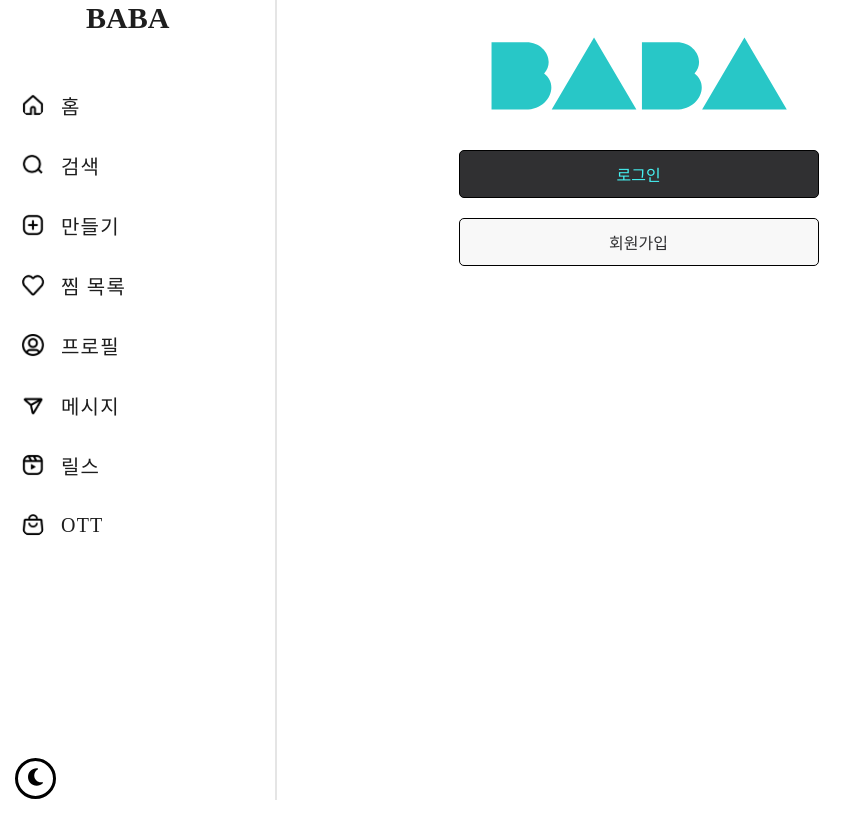
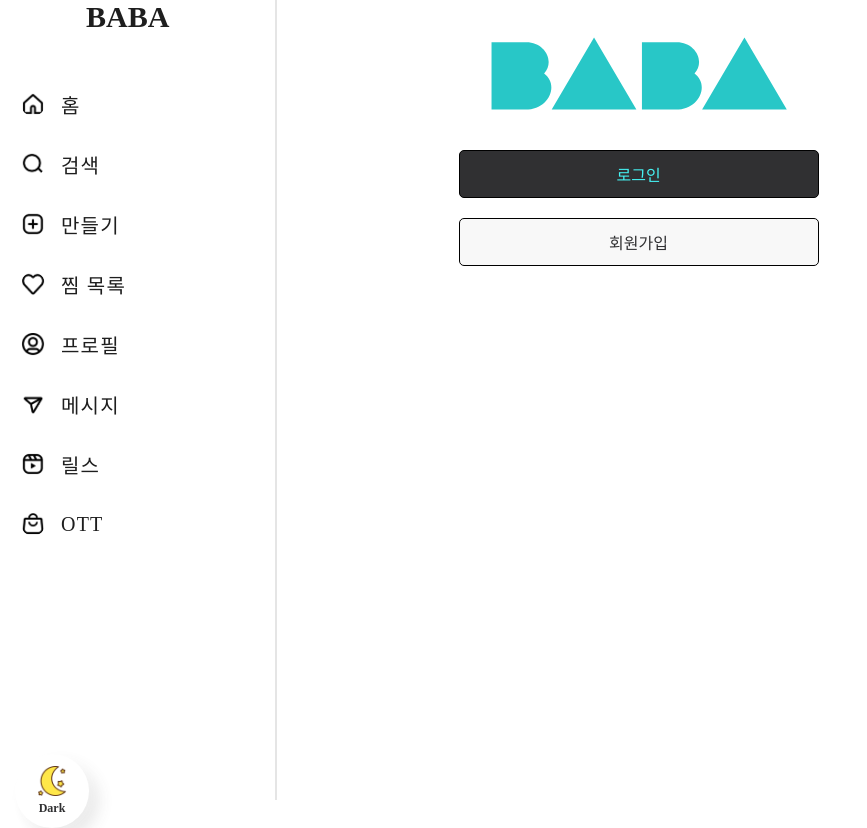
Before and after one commit to hyeonjuuu/FESP01-BABA, a React (Vite) app: page / in a window 1280 px wide. Shown: the whole page, without its empty margins (0-867 px from the left). Before the commit the page ends 800 px from the top, so only its background shows below. Built offline with nearby package versions, Linux system fonts and the light colour scheme; a web font is replaced by a local one.

Commit message:
:bug: [Fix] 상세정보페이지 다크모두 오류사항 해결 및 다크모드 아이콘 변경
상세페이지의 다크모드가 적용안되는 부분을 해결하였습니다. 또한 다크모드 아이콘을 변경하고 이미지를 추가하였습니다.

```diff
--- a/src/api/getTrailer.ts
+++ b/src/api/getTrailer.ts
@@ -28,10 +28,8 @@ export const getTrailer = async (
     )
 
     return response.data.items
-
-    return []
   } catch (error) {
     console.error('트레일러를 가져오는 중 오류 발생:', error)
-    throw error // 더 상세한 오류 처리가 필요할 경우 여기서 처리하세요.
+    throw error
   }
 }
--- a/src/components/DarkModeIcon.tsx
+++ b/src/components/DarkModeIcon.tsx
@@ -1,7 +1,7 @@
 import styled from 'styled-components'
 import { useSpring, animated } from 'react-spring'
-import { FontAwesomeIcon } from '@fortawesome/react-fontawesome'
-import { faMoon, faSun } from '@fortawesome/free-solid-svg-icons'
+import moon from '@/assets/moonImage.png'
+import sun from '@/assets/lightIcon.png'
 
 interface DarkModeToggleIconProps {
   $isDarkMode: boolean
@@ -21,9 +21,10 @@ const DarkModeToggleIcon = ({
 
   return (
     <Wrapper onClick={toggleDarkModeAni} $isDarkMode={$isDarkMode}>
-      <animated.div style={{ ...iconSpring }}>
-        <FontAwesomeIcon icon={$isDarkMode ? faSun : faMoon} />
-      </animated.div>
+      <IconWrapper style={iconSpring}>
+        <Img src={$isDarkMode ? sun : moon} alt="" $isDarkMode={$isDarkMode} />
+        <ButtonText>{$isDarkMode ? 'Light' : 'Dark'}</ButtonText>
+      </IconWrapper>
     </Wrapper>
   )
 }
@@ -34,11 +35,52 @@ const Wrapper = styled.div<{ $isDarkMode: boolean }>`
   display: flex;
   justify-content: center;
   align-items: center;
-  width: 35px;
-  height: 35px;
+  width: 74px;
+  height: 74px;
   border-radius: 50%;
-  border-style: solid;
   cursor: pointer;
+
+  background-color: ${props => (props.$isDarkMode ? '#1E1E1E' : '#FFF')};
+  box-shadow:
+    -1px -3px 15px rgba(255, 255, 255, 0.5),
+    10px 10px 15px rgba(70, 70, 70, 0.12);
+  transition: background-color 0.3s;
+  /* border: 1.5px solid
+    ${props => (props.$isDarkMode ? '#FFF' : 'rgba(0, 0, 0, 0.8)')}; */
+
+  &:hover {
+    background-color: ${props => (props.$isDarkMode ? '#343434' : '#F5F5F5')};
+  }
+`
+
+const IconWrapper = styled(animated.div)`
   font-size: 20px;
-  color: ${props => (props.$isDarkMode ? 'white' : 'black')};
+  color: inherit;
+  display: flex;
+  flex-direction: column;
+  justify-content: center;
+  align-items: center;
 `
+
+const ButtonText = styled.span`
+  margin-top: 5px;
+  font-size: 12px;
+  font-weight: 600;
+`
+
+const Img = styled.img<{ $isDarkMode: boolean }>`
+  width: 30px;
+  height: 30px;
+  filter: ${props =>
+    props.$isDarkMode
+      ? 'invert(85%) sepia(1) saturate(1000%) hue-rotate(295deg) brightness(110%) contrast(100%)'
+      : 'none'};
+  transition: filter 0.3s;
+
+  &:hover {
+    filter: ${props =>
+      props.$isDarkMode
+        ? 'invert(60%) sepia(1) saturate(1000%) hue-rotate(295deg) brightness(110%) contrast(100%)'
+        : 'brightness(80%)'};
+  }
+`
--- a/src/components/movieInfo/Iframe.tsx
+++ b/src/components/movieInfo/Iframe.tsx
@@ -1,5 +1,5 @@
 interface IfarmeProps {
-  videoId: string
+  videoId?: string
 }
 
 function Iframe({ videoId }: IfarmeProps) {
@@ -7,10 +7,12 @@ function Iframe({ videoId }: IfarmeProps) {
     <iframe
       id="ytplayer"
       // type="text/html"
-      src={`https://www.youtube.com/embed/${videoId}?autoplay=1&mute=1&controls=0&disablekb=1&modestbranding=1`}
+      src={`https://www.youtube.com/embed/${videoId}`}
       allowFullScreen
       allow="autoplay"
-      className="aspect-video w-full"
+      width={'400px'}
+      height={'250px'}
+      style={{ margin: '6px 11px' }}
     ></iframe>
   )
 }
--- a/src/pages/MainPage.tsx
+++ b/src/pages/MainPage.tsx
@@ -3,6 +3,7 @@ import FeedComponent from '@/components/FeedComponent'
 import CategoryComponent from '@/components/CategoryComponent'
 import RecommendContentsSection from '@/layout/RecommendContentsSection'
 import { useEffect, useState } from 'react'
+import GoingUpBtn from '@/components/GoingUpBtn'
 
 function Main() {
   const [windowWidth, setWindowWidth] = useState(window.innerWidth)
@@ -27,6 +28,7 @@ function Main() {
 
         <FeedComponent />
       </Wrapper>
+      <GoingUpBtn />
     </>
   )
 }
--- a/src/pages/MovieInfo.tsx
+++ b/src/pages/MovieInfo.tsx
@@ -1,20 +1,21 @@
 import { MovieInfo } from '@/types'
+import { runtime } from '@/utils/runtime'
+import { yearCalc } from '@/utils/yearCalc'
+import { useEffect, useState } from 'react'
 import { useParams } from 'react-router-dom'
-import styled from 'styled-components'
+import { getTrailer } from '@/api/getTrailer'
+import GoingUpBtn from '@/components/GoingUpBtn'
+import useThemeStore from '@/store/useThemeStore'
+import Iframe from '@/components/movieInfo/Iframe'
+import { getMovieCrew } from '@/api/tmdbDetailData'
+import DetailReview from '@/components/DetailReview'
+import CastInfo from '@/components/movieInfo/CastInfo'
+import styled, { ThemeProvider } from 'styled-components'
+import { faStar } from '@fortawesome/free-solid-svg-icons'
+import { FontAwesomeIcon } from '@fortawesome/react-fontawesome'
 import { findMovieDirector, getDetailData } from '@/api/tmdbDetailData'
+import { getReviewData, getReviewDataWithUserInfo } from '@/api/getReviewData'
 // import { getReviewData, getReviewDataWithUserInfo } from '@/api/getReviewData'
-import CastInfo from '@/components/movieInfo/CastInfo'
-import { useEffect, useState } from 'react'
-import { getMovieCrew } from '@/api/tmdbDetailData'
-import { getTrailer } from '@/api/getTrailer'
-import { runtime } from '@/utils/runtime'
-import Iframe from '@/components/movieInfo/Iframe'
-import { yearCalc } from '@/utils/yearCalc'
-import DetailReview from '@/components/DetailReview'
-import { getReviewData, getReviewDataWithUserInfo } from '@/api/getReviewData'
-import { FontAwesomeIcon } from '@fortawesome/react-fontawesome'
-import { faStar } from '@fortawesome/free-solid-svg-icons'
-import useThemeStore from '@/store/useThemeStore'
 
 function MovieInfo() {
   const { id: movieID } = useParams()
@@ -43,6 +44,9 @@ function MovieInfo() {
           const data = response.data
           setMovieInfoData(data)
           setMovieCreditData(director)
+
+          const trailerData = await getTrailer(`${data.title} 예고편`)
+          setTrailers(trailerData)
         }
       } catch (error) {
         console.error(
@@ -76,10 +80,8 @@ function MovieInfo() {
     const fetchData = async () => {
       try {
         const data = await getMovieCrew(movieID as string)
-        const trailerData = await getTrailer('아마데우스 예고편')
 
         setCastData(data)
-        setTrailers(trailerData)
       } catch (error) {
         console.error(error)
       }
@@ -88,9 +90,17 @@ function MovieInfo() {
     fetchData()
   }, [movieID])
 
-  console.log(movieinfoData)
+  // 감독정보 & 로딩구현
+  // console.log(movieinfoData?.title)
 
   return (
+    <ThemeProvider
+      theme={{
+        bgColor: $darkMode ? '#1E1E1E' : '#FFF',
+        color: $darkMode ? '#fff' : '#1E1E1E'
+      }}
+    >
+      {movieinfoData && (
         <Container>
           <Wrapper>
             <Img
@@ -104,7 +114,10 @@ function MovieInfo() {
                 <Average>
                   <span>평균</span> ·
                   <Star>
-                <FontAwesomeIcon icon={faStar} style={{ color: '#FFC61A' }} />
+                    <FontAwesomeIcon
+                      icon={faStar}
+                      style={{ color: '#FFC61A' }}
+                    />
                     {Math.floor(movieinfoData?.vote_average as number)}
                   </Star>
                 </Average>
@@ -127,7 +140,7 @@ function MovieInfo() {
           <RelatedVideos>
             <h3>관련 영상</h3>
             {trailers?.map(item => (
-          <Iframe key={item.videoId} videoId={item.videoId} />
+              <Iframe key={item.videoId} videoId={item.id.videoId} />
             ))}
           </RelatedVideos>
           <CastAndCrew>
@@ -161,7 +174,10 @@ function MovieInfo() {
               )
             })}
           </ReviewWrapper>
+          <GoingUpBtn />
         </Container>
+      )}
+    </ThemeProvider>
   )
 }
 
@@ -175,6 +191,7 @@ const Container = styled.section`
   position: relative;
   margin: 0 10px;
   margin-top: 40px;
+  position: relative;
 `
 
 const Wrapper = styled.div`
@@ -199,14 +216,14 @@ const GradientOverlay = styled.div`
   left: 0;
   width: 100%;
   height: 100%;
-  background: linear-gradient(
+  /* background: linear-gradient(
     to top,
     rgb(255, 255, 255) 26%,
     rgba(255, 255, 255, 0.7) 30%,
     rgba(255, 255, 255, 0.45) 40%,
     rgba(255, 255, 255, 0.2) 50%,
     rgba(0, 0, 0, 0) 100%
-  );
+  ); */
   pointer-events: none;
   z-index: 1;
 
@@ -216,14 +233,14 @@ const GradientOverlay = styled.div`
       rgba(255, 255, 255, 0),
       rgba(255, 255, 255, 1)
     ); */
-    background: linear-gradient(
+    /* background: linear-gradient(
       to right,
       rgb(255, 255, 255) 5%,
       rgba(255, 255, 255, 0.7) 30%,
       rgba(255, 255, 255, 0.45) 60%,
       rgba(255, 255, 255, 0.2) 80%,
       rgba(0, 0, 0, 0) 100%
-    );
+    ); */
   }
 `
 
@@ -231,12 +248,14 @@ const Img = styled.img`
   width: 100%;
   height: 100%;
   object-fit: cover;
-  border-radius: 5px;
+
   z-index: 0;
 
   @media (min-width: 701px) {
     order: 2;
     flex: 1; /* 데스크탑에서는 Img가 남은 공간을 모두 차지하도록 조절 */
+    border-top-right-radius: 10px;
+    border-bottom-right-radius: 10px;
   }
 `
 
@@ -244,13 +263,20 @@ const InfoContainer = styled.section`
   position: relative;
   z-index: 2;
   padding: 20px;
-  background-color: white;
-  border-radius: 10px;
+  background-color: ${props => props.theme.bgColor};
+
   box-shadow: 0 2px 4px rgba(0, 0, 0, 0.2);
+  border: 1px solid #2c2c2c;
 
   margin-top: -60px; /* 이미지와 겹치도록 조절 */
 
+  @media (max-width: 700px) {
+    border-radius: 10px;
+  }
+
   @media (min-width: 701px) {
+    border-top-left-radius: 10px;
+    border-bottom-left-radius: 10px;
     order: 1;
     margin-top: 0; /* 데스크탑에서는 margin-top 조절이 필요 없음 */
     flex: 2; /* 데스크탑에서는 InfoContainer가 Img보다 두 배의 너비를 갖도록 조절 */
@@ -276,6 +302,7 @@ const CastAndCrew = styled.div`
 
 const MoreButton = styled.button`
   background-color: #0070f3;
+
   color: white;
   padding: 10px;
   border: none;
@@ -301,7 +328,7 @@ const OverviewWrapper = styled.p`
   font-size: 18px;
   line-height: 1.5;
   margin-top: 20px;
-  color: #333;
+  color: ${props => props.theme.color};
 `
 
 const Average = styled.div`
--- a/src/pages/SearchPage.tsx
+++ b/src/pages/SearchPage.tsx
@@ -12,6 +12,7 @@ import SearchResultBar, {
   ResultBar,
   Warppaer
 } from '@/components/search/SearchResultBar'
+import GoingUpBtn from '@/components/GoingUpBtn'
 
 function SearchPage() {
   const { $darkMode } = useThemeStore()
@@ -191,6 +192,7 @@ function SearchPage() {
           ))
         )}
       </ResultWrapper>
+      <GoingUpBtn />
     </Box>
   )
 }
--- a/src/pages/Writing.tsx
+++ b/src/pages/Writing.tsx
@@ -234,7 +234,7 @@ function Writing() {
   }
 
   return (
-    <section>
+    <Container>
       <FormStyle encType="multipart/form-data">
         <SearchBarWrapper>
           <SearchBar>
@@ -384,7 +384,7 @@ function Writing() {
           onClick={handleSubmit}
         />
       </FormStyle>
-    </section>
+    </Container>
   )
 }
 
```
Also changed, not shown: src/components/movieInfo/Thumbnail.tsx (added, +18 -0 lines), src/assets/lightIcon.png (added), src/assets/moonImage.png (added). Lines whose indentation alone changed are shown as unchanged.
